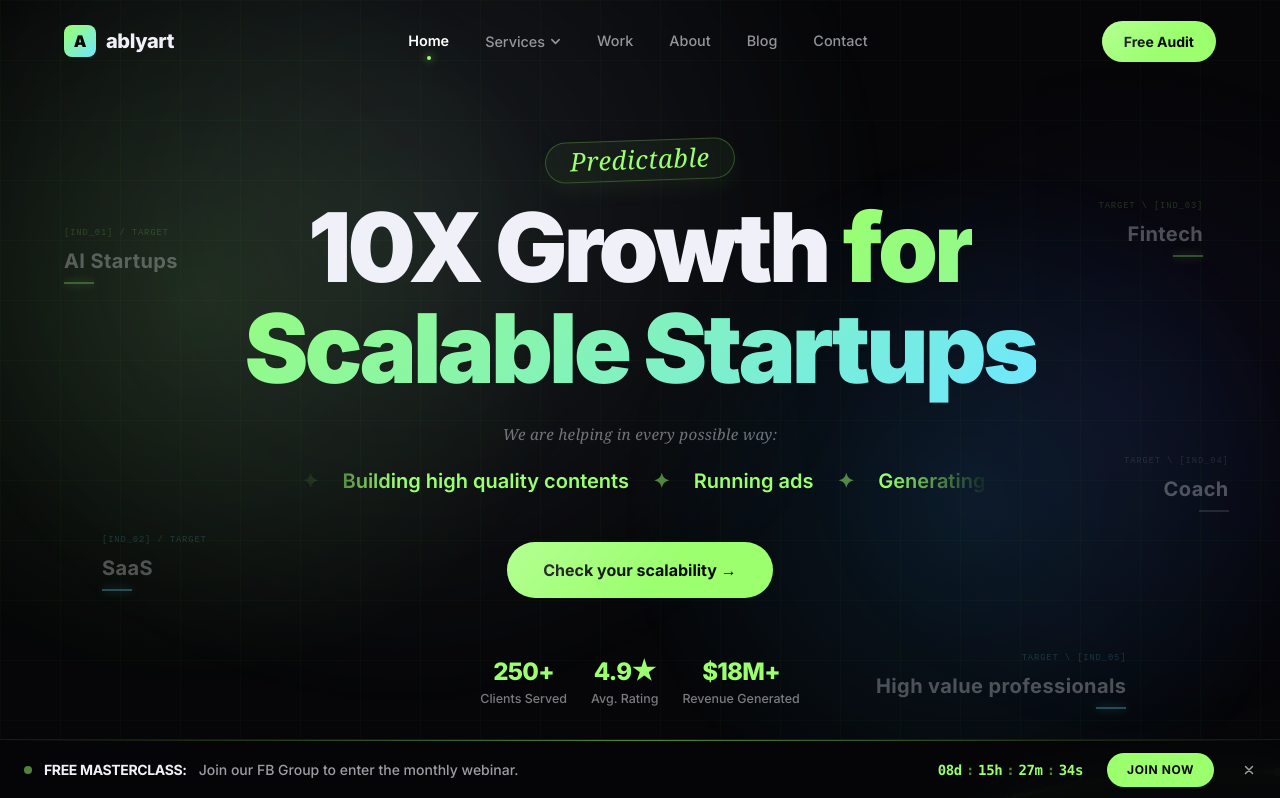
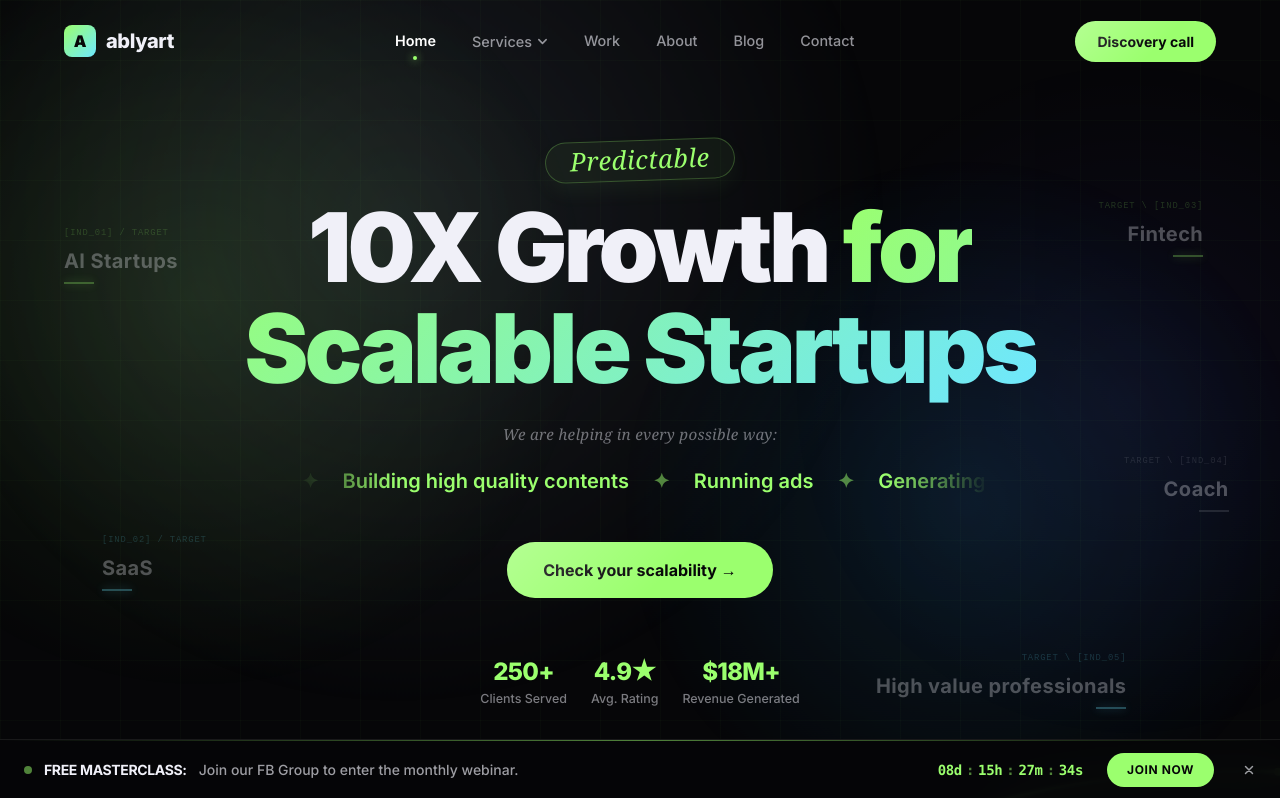
Before and after one commit to einfoengine/ablyart, a Next.js app: page / in a window 1280 px wide. Shown: the top 798 px of the page. Built offline with nearby package versions, Linux system fonts and the light colour scheme.

Commit message:
Discovery call in the navbar

```diff
--- a/src/components/Navbar.tsx
+++ b/src/components/Navbar.tsx
@@ -162,7 +162,7 @@ export default function Navbar() {
               border: "none",
             }}
           >
-            Free Audit
+            Discovery call
           </button>
 
           <button
@@ -270,7 +270,7 @@ export default function Navbar() {
               border: "none",
             }}
           >
-            Free Audit
+            Discovery call
           </button>
         </div>
       )}
```
